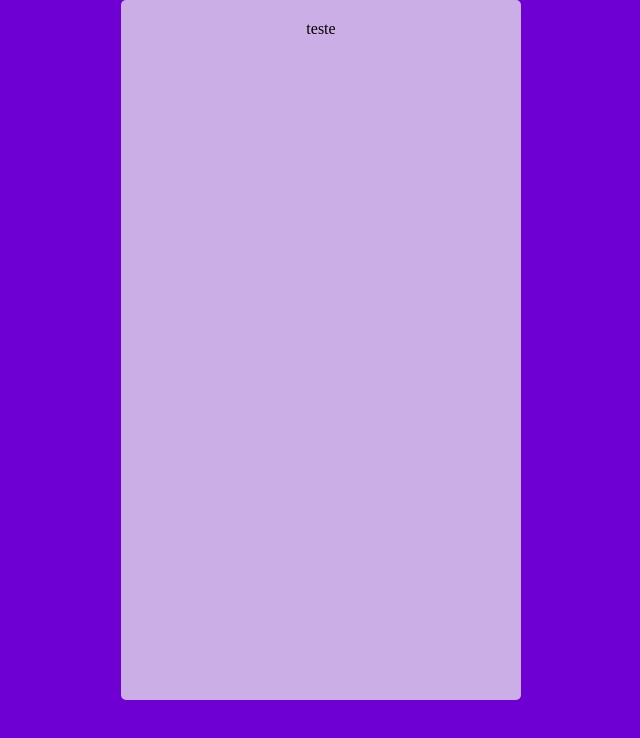
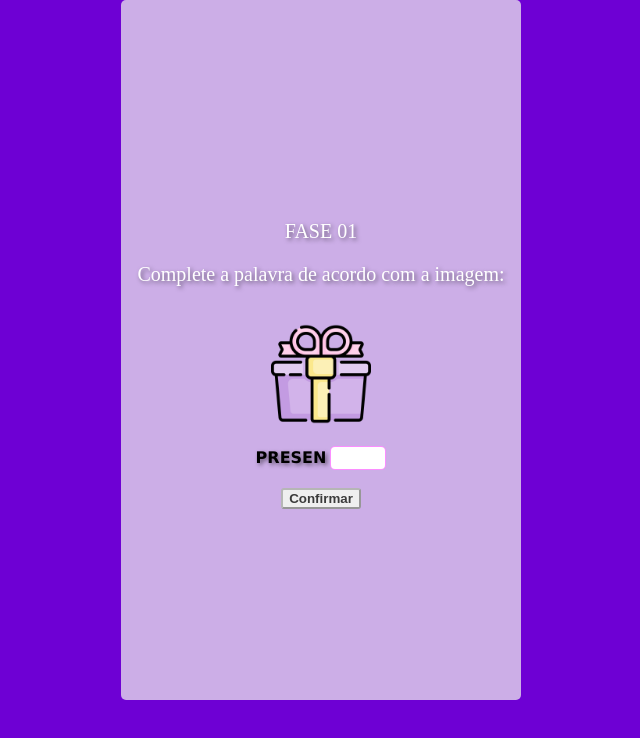
Before and after one commit to yurialvs/atividade-exten-1, a plain HTML site: page letrinhas-em-acao/fase1.html in a window 1280 px wide. Shown: the whole page, without its empty margins (319-959 px from the left). Drawn offline with Linux system fonts and the light colour scheme.

Commit message:
update07

```diff
--- a/letrinhas-em-acao/fase1.html
+++ b/letrinhas-em-acao/fase1.html
@@ -10,8 +10,48 @@
 <body>
     <div id="tela">
         <div id="inicio">
-         <p>teste</p>
+            <p>FASE 01</p>
+
+            <p>Complete a palavra de acordo com a imagem:</p>
+            <br>
+
+            <img src="imagens/presente.png" alt="presen--">
+
+            <br>
+            <br>
+
+            <label for="campoTexto"><span id="palavra">PRESEN</span></label>
+            <input type="text" id="campoTexto" name="campoTexto" onblur="verificarEntrada()">
+
+            <br>
+            <br>
+
+            <button onclick="verificarEntrada()">Confirmar</button>
         </div>
     </div>
+
+    <script>
+        function verificarEntrada() {
+            var campo = document.getElementById("campoTexto").value;
+
+            if (campo.toLowerCase() === "te") {
+
+                var proxFase = document.createElement("a");
+                proxFase.innerHTML = "Próxima Fase";
+                proxFase.href = "fase2.html";
+
+                var novoBotao = document.createElement("button");
+                novoBotao.appendChild(proxFase);
+
+                var div = document.getElementById("inicio");
+                div.appendChild(novoBotao);
+            } else {
+                var erro = document.createElement("p");
+                erro.innerHTML = "VOCÊ ERROU !";
+                var div = document.getElementById("inicio");
+                div.appendChild(erro);
+            }
+        }
+    </script>
 </body>
 </html>
--- a/letrinhas-em-acao/style.css
+++ b/letrinhas-em-acao/style.css
@@ -14,5 +14,42 @@ body{
 
 #inicio{
     text-align: center;
-    padding-top: 1%;
+    padding-top: 50%;
 }
+
+#palavra{
+    font-family: 'Lucida Sans', 'Lucida Sans Regular', 'Lucida Grande', 'Lucida Sans Unicode', Geneva, Verdana, sans-serif;
+    font-weight: bold;
+    text-shadow: 2px 2px 4px rgba(0, 0, 0, 0.5);
+}
+
+p{
+    color: rgb(255, 255, 255);
+    text-shadow: 2px 2px 4px rgba(0, 0, 0, 0.5);
+    font-size: 20px;
+}
+
+img{
+    width: 100px;
+}
+
+input{
+    width: 50px;
+    height: 20px;
+    border: solid 1px;
+    border-color: rgba(247, 0, 255, 0.445);
+    text-shadow: 2px 2px 4px rgba(0, 0, 0, 0.5);
+    border-radius: 5px;
+}
+
+button{
+    border-color: rgba(0, 0, 0, 0.37);
+    color: rgba(0, 0, 0, 0.753);
+    font-weight: bolder;
+    border-radius: 3px;
+}
+
+a{
+    color: inherit;
+    text-decoration: none;
+}
```
Also changed, not shown: letrinhas-em-acao/imagens/presente.png (added).
